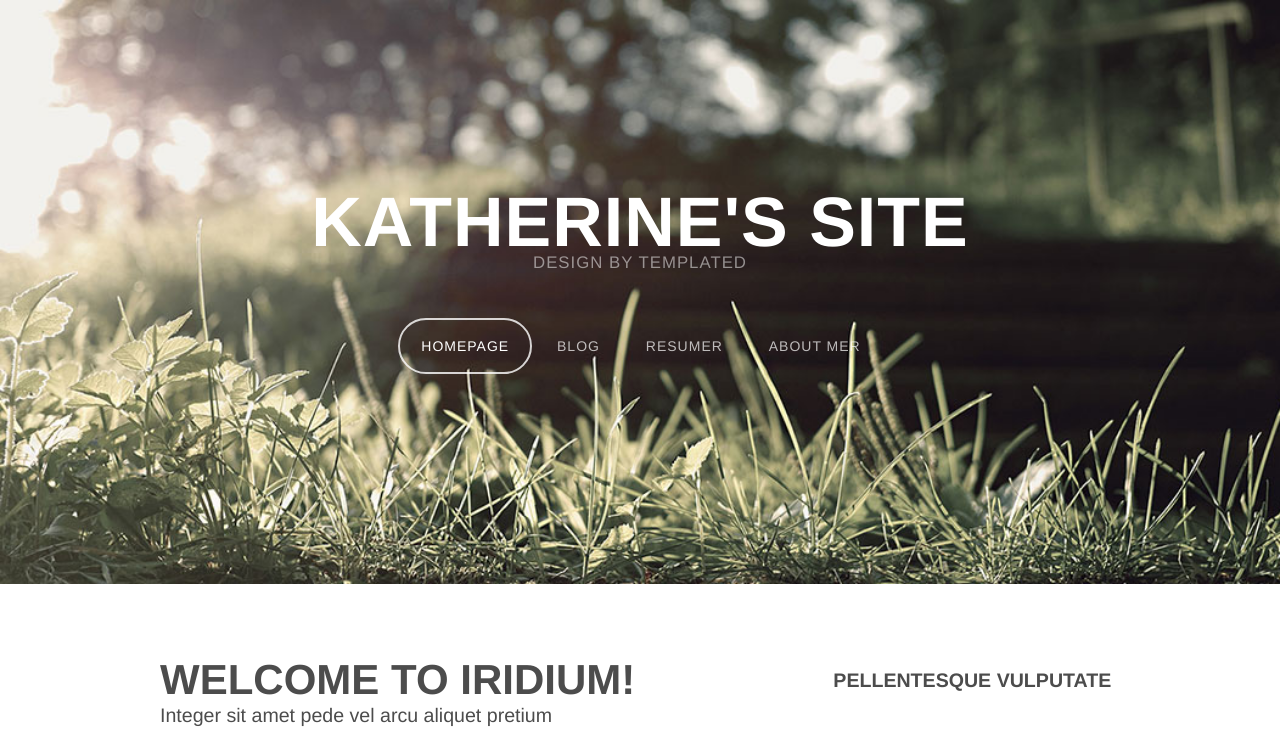
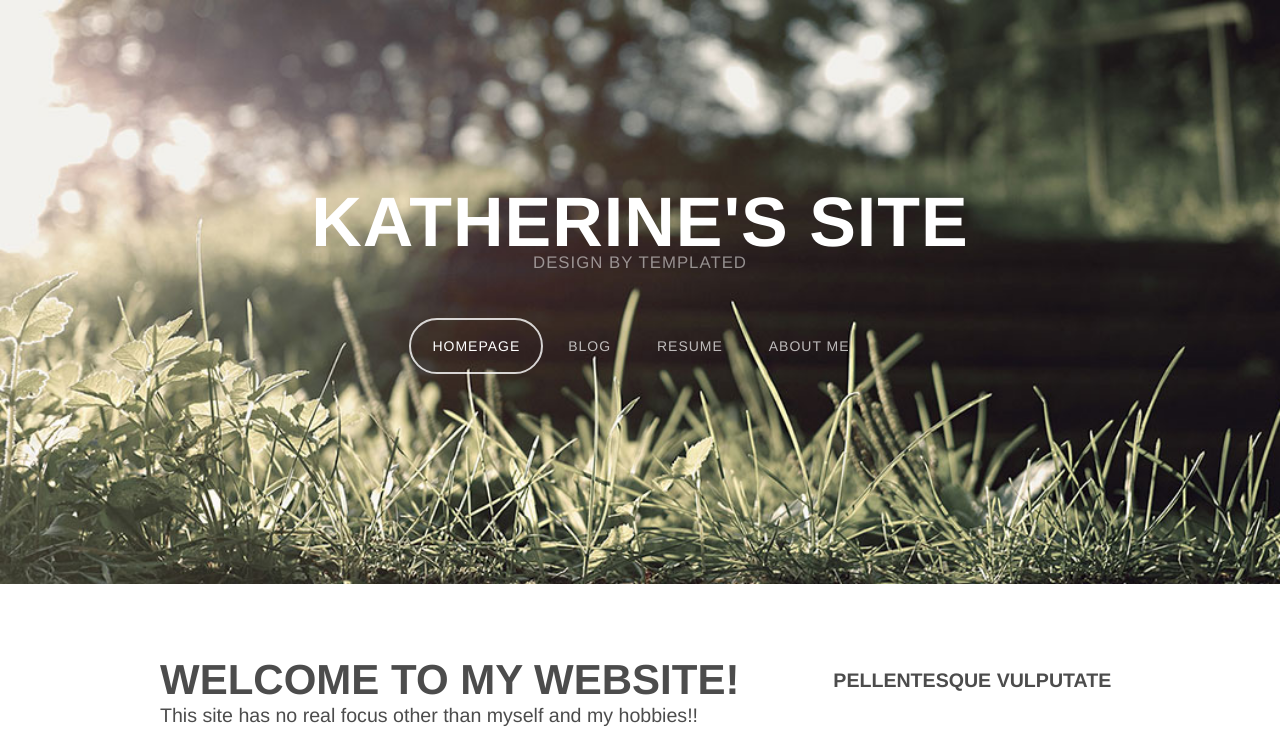
Before and after one commit to Karettii/beginning, a plain HTML site: page index.html in a window 1280 px wide. Shown: the top 743 px of the page. Drawn offline with nearby package versions, Linux system fonts and the light colour scheme.

Commit message:
Update index.html

```diff
--- a/index.html
+++ b/index.html
@@ -19,8 +19,8 @@
 				<!-- Nav -->
 				<nav id="nav"><ul><li class="active"><a href="index.html">Homepage</a></li>
 						<li><a href="left-sidebar.html">Blog</a></li>
-						<li><a href="right-sidebar.html">Resumer</a></li>
-						<li><a href="no-sidebar.html">About Mer</a></li>
+						<li><a href="right-sidebar.html">Resume</a></li>
+						<li><a href="no-sidebar.html">About Me</a></li>
 					</ul></nav></div>
 		</div>
 
@@ -31,8 +31,8 @@
 
 					<!-- Content -->
 					<div id="content" class="8u skel-cell-important">
-						<section><header><h2>Welcome to Iridium!</h2>
-								<span class="byline">Integer sit amet pede vel arcu aliquet pretium</span>
+						<section><header><h2>Welcome to my website!</h2>
+								<span class="byline"> This site has no real focus other than myself and my hobbies!!</span>
 							</header><a href="#" class="image full"><img src="images/pic07.jpg" alt="" width="700" height="260"></a>
 							<p>This is <strong>Iridium</strong>, a responsive HTML5 site template freebie by <a href="http://templated.co">TEMPLATED</a>. Released for free under the <a href="http://templated.co/license">Creative Commons Attribution</a> license, so use it for whatever (personal or commercial) – just give us credit! Check out more of our stuff at <a href="http://templated.co">our site</a> or follow us on <a href="http://twitter.com/templatedco">Twitter</a>.</p>
 							<p>Sed etiam vestibulum velit, euismod lacinia quam nisl id lorem. Quisque erat. Vestibulum pellentesque, justo mollis pretium suscipit, justo nulla blandit libero, in blandit augue justo quis nisl. Fusce mattis viverra elit. Fusce quis tortor. Consectetuer adipiscing elit. Nam pede erat, porta eu, lobortis eget lorem ipsum dolor.</p>
```
